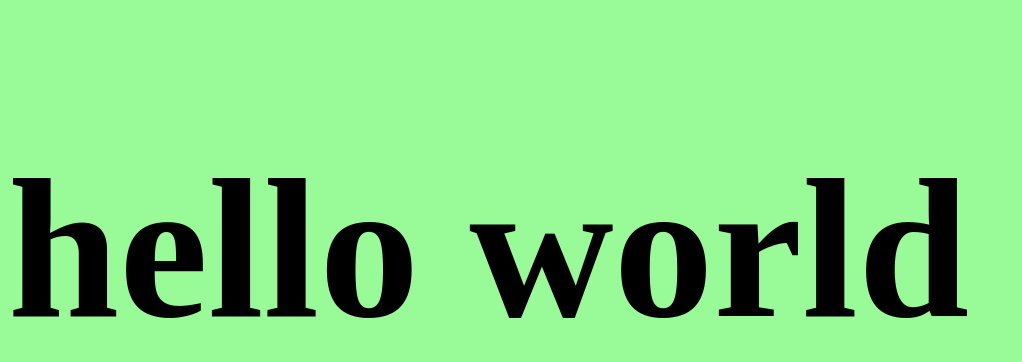
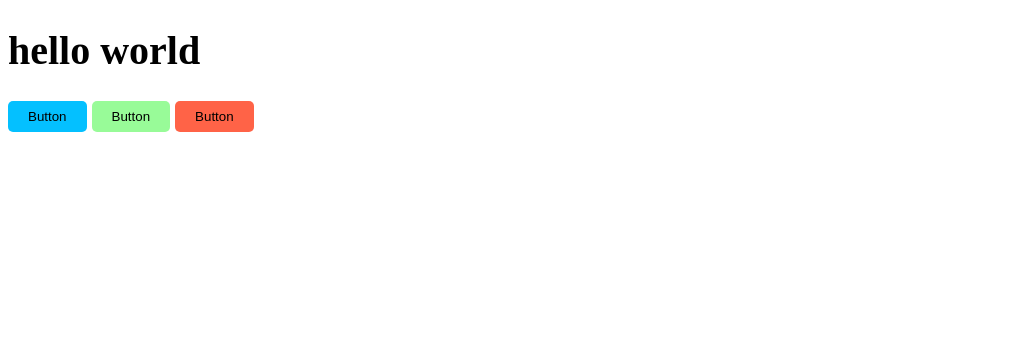
Before and after one commit to A-PRASATHARUMUGAM/MY-CODING__P, a PHP site: page /SASS/src/index.html in a window 1280 px wide. Shown: the top 362 px of the page, without its empty margins (0-1022 px from the left). Run offline with PHP 8.4, Linux system fonts and the light colour scheme.

Commit message:
try scss variables and parsical

```diff
--- a/SASS/css/style.css
+++ b/SASS/css/style.css
@@ -1,10 +1,27 @@
+.primary-button {
+  background-color: #04c0ff;
+  border: none;
+  padding: 8px 20px;
+  border-radius: 5px;
+}
+
+.success-button {
+  background-color: palegreen;
+  border: none;
+  padding: 8px 20px;
+  border-radius: 5px;
+}
+
+.danger-button {
+  background-color: tomato;
+  border: none;
+  padding: 8px 20px;
+  border-radius: 5px;
+}
+
 body {
-  background-color: palegreen;
+  background-color: white;
   font-size: 20px;
 }
 
-h1 {
-  font-size: 10em;
-}
-
 /*# sourceMappingURL=style.css.map */
--- /dev/null
+++ b/SASS/sass/_button.scss
@@ -0,0 +1,20 @@
+@import "variable";
+
+.primary-button{
+    background-color:$primary-button;
+    border:none;
+    padding: 8px 20px;
+    border-radius: 5px;
+}
+.success-button{
+  background-color:$success-button;
+  border:none;
+  padding: 8px 20px;
+  border-radius: 5px;
+}
+.danger-button{
+ background-color: $danger-button;
+ border:none;
+ padding: 8px 20px;
+ border-radius: 5px;
+}
--- /dev/null
+++ b/SASS/sass/_variable.scss
@@ -0,0 +1,5 @@
+// Button
+$primary-button:#04c0ff;
+$success-button:palegreen;
+$danger-button:tomato;
+// Text style
--- a/SASS/sass/index.scss
+++ b/SASS/sass/index.scss
@@ -1,8 +1,8 @@
+@import "variable";
+@import "button";
+
 body{
-    background-color: palegreen;
+    background-color: white;
     font-size: 20px;
-}
-h1{
-    font-size:10em;
 
 }
--- a/SASS/src/index.html
+++ b/SASS/src/index.html
@@ -9,5 +9,9 @@
 <body>
     <h1>hello world </h1>
 
+    <button class="primary-button"> Button</button>
+    <button class="success-button"> Button</button>
+    <button class="danger-button">Button </button>
+
 </body>
 </html>
```
Also changed, not shown: 1 other file.
